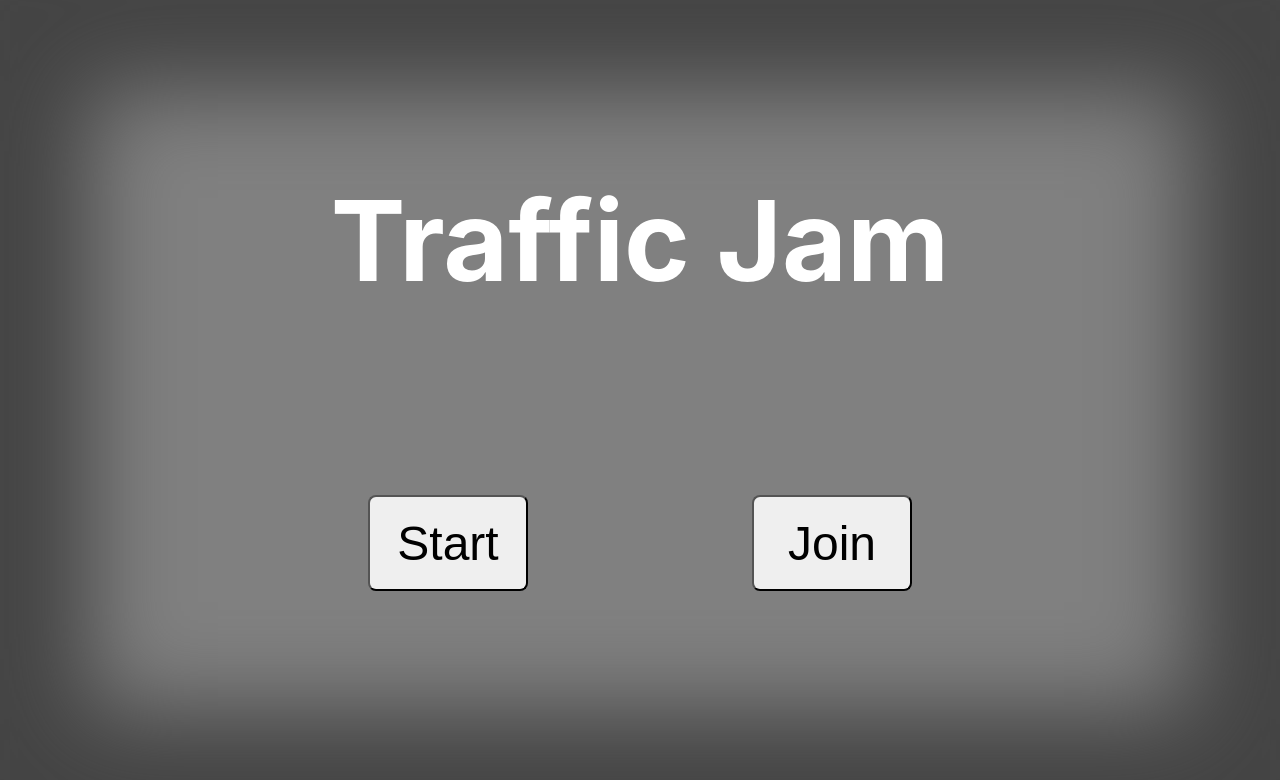
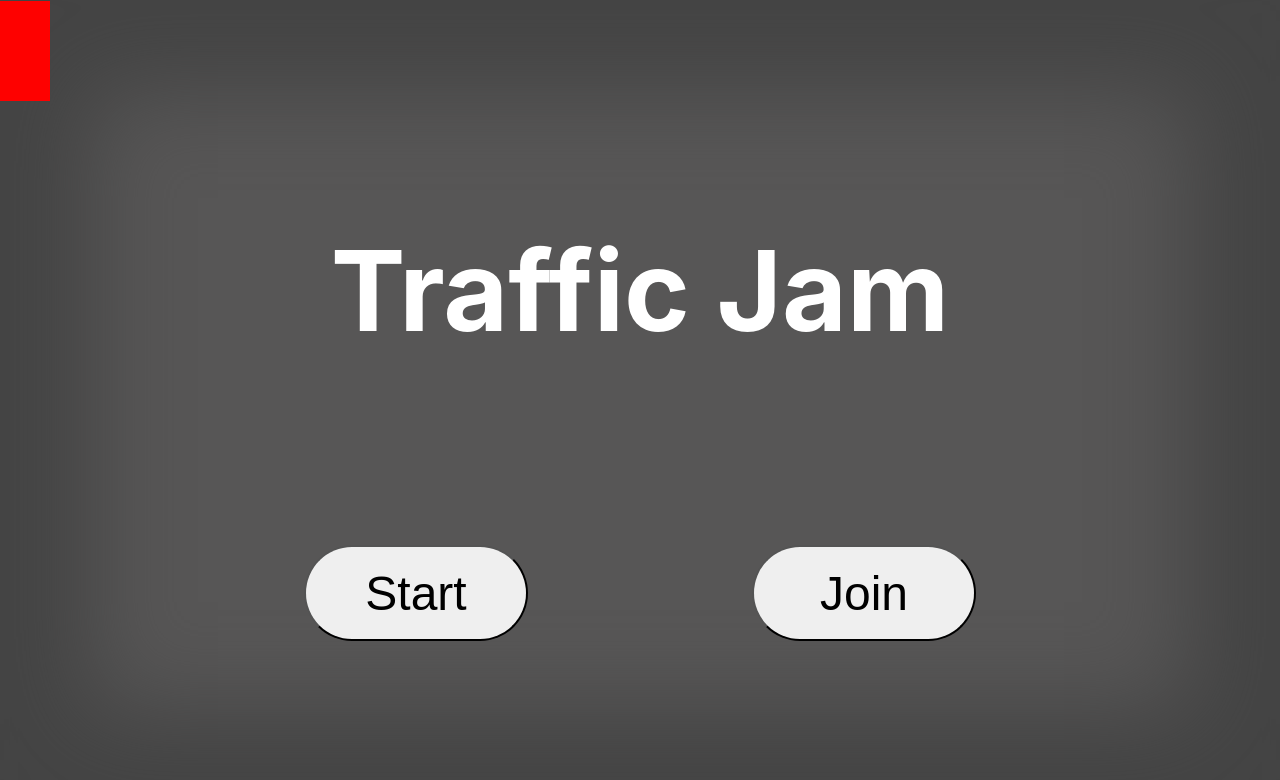
Before and after one commit to kavin1022/traffic-jam, a React (Create React App) app in the folder frontend/: page / in a window 1280 px wide. Shown: the top 780 px of the page. Built offline with nearby package versions, Linux system fonts and the light colour scheme.

Commit message:
changed file name

```diff
--- a/frontend/src/pages/IndexPage.js
+++ b/frontend/src/pages/IndexPage.js
@@ -1,10 +1,12 @@
 import React from 'react';
-import '../styling/start-page.css';
+import '../styling/index-page.css';
 import { Link } from 'react-router-dom';
 
 function IndexPage() {
   return (
+    <>
     <div id={'index-container'}>
+    <div id="animation"></div>
       <div className={'spacer'} />
       <div className={'content'}>
         <div>
@@ -25,6 +27,7 @@ function IndexPage() {
       </div>
       <div className={'spacer'} />
     </div>
+    </>
   );
 }
 
--- /dev/null
+++ b/frontend/src/styling/index-page.css
@@ -0,0 +1,73 @@
+#index-container {
+    background-color: #575656;
+    box-shadow: inset 0px 0px 90px 90px #444444;
+}
+
+.startBtnContainer {
+    display: flex;
+    justify-content:center;
+}
+
+#title {
+    color:white;
+    font-size: 7rem;
+}
+
+.startScreenBtn {
+    border-radius: 5rem;
+    width: 14rem;
+    height: 6rem;
+    margin: 7rem;
+    font-size: 3rem;;
+}
+
+#animation {
+    width: 50px;
+    height: 100px;
+    background-color: red;
+    position: relative;
+    -webkit-animation-name: ani;
+    -webkit-animation-duration: 4s;
+    -webkit-animation-iteration-count: 3;
+    -webkit-animation-direction: alternate;
+    animation-name: ani;
+    animation-duration: 4s;
+    animation-iteration-count: 3;
+    animation-direction: alternate;
+}
+
+@-webkit-keyframes ani {
+    0% {
+        background-color: red;
+        left: 0px;
+        top: 0px;
+    }
+    50% {
+        background-color: green;
+        bottom: 0px;
+        top: 200px;
+    }
+    100% {
+        background-color: red;
+        bottom: 0px;
+        top: 0px;
+    }
+}
+
+@keyframes ani {
+    0% {
+        background-color: red;
+        left: 0px;
+        top: 0px;
+    }
+    50% {
+        background-color: green;
+        bottom: 0px;
+        top: 200px;
+    }
+    100% {
+        background-color: red;
+        bottom: 0px;
+        top: 0px;
+    }
+}
--- a/frontend/src/styling/start-page.css
+++ /dev/null
@@ -1,22 +0,0 @@
-#index-container {
-    background-color: gray;
-    box-shadow: inset 0px 0px 90px 90px #444444;
-}
-
-.startBtnContainer {
-    display: flex;
-    justify-content:center;
-}
-
-#title {
-    color:white;
-    font-size: 7rem;
-}
-
-.startScreenBtn {
-    border-radius: 0.5rem;
-    width: 10rem;
-    height: 6rem;
-    margin: 7rem;
-    font-size: 3rem;;
-}
```
